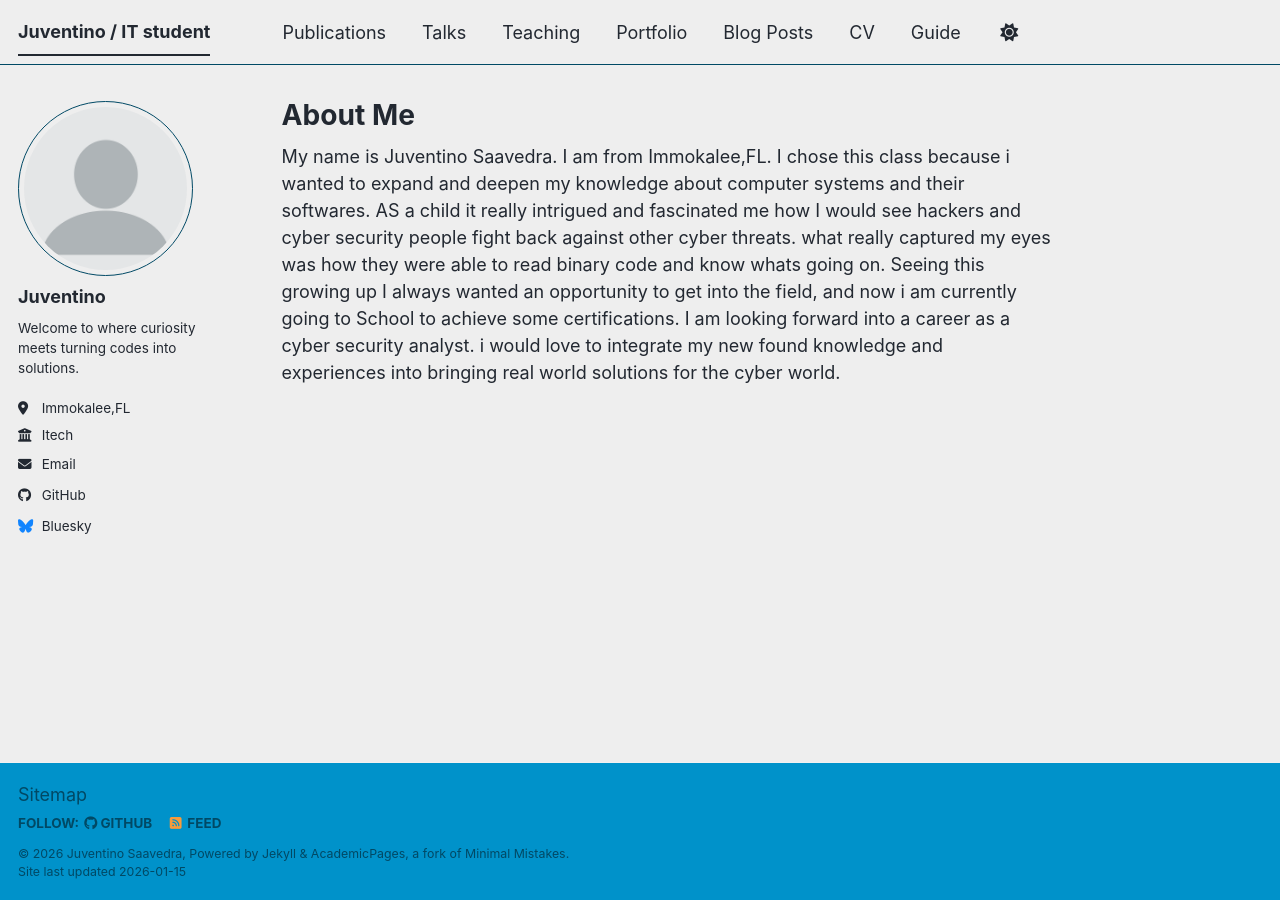
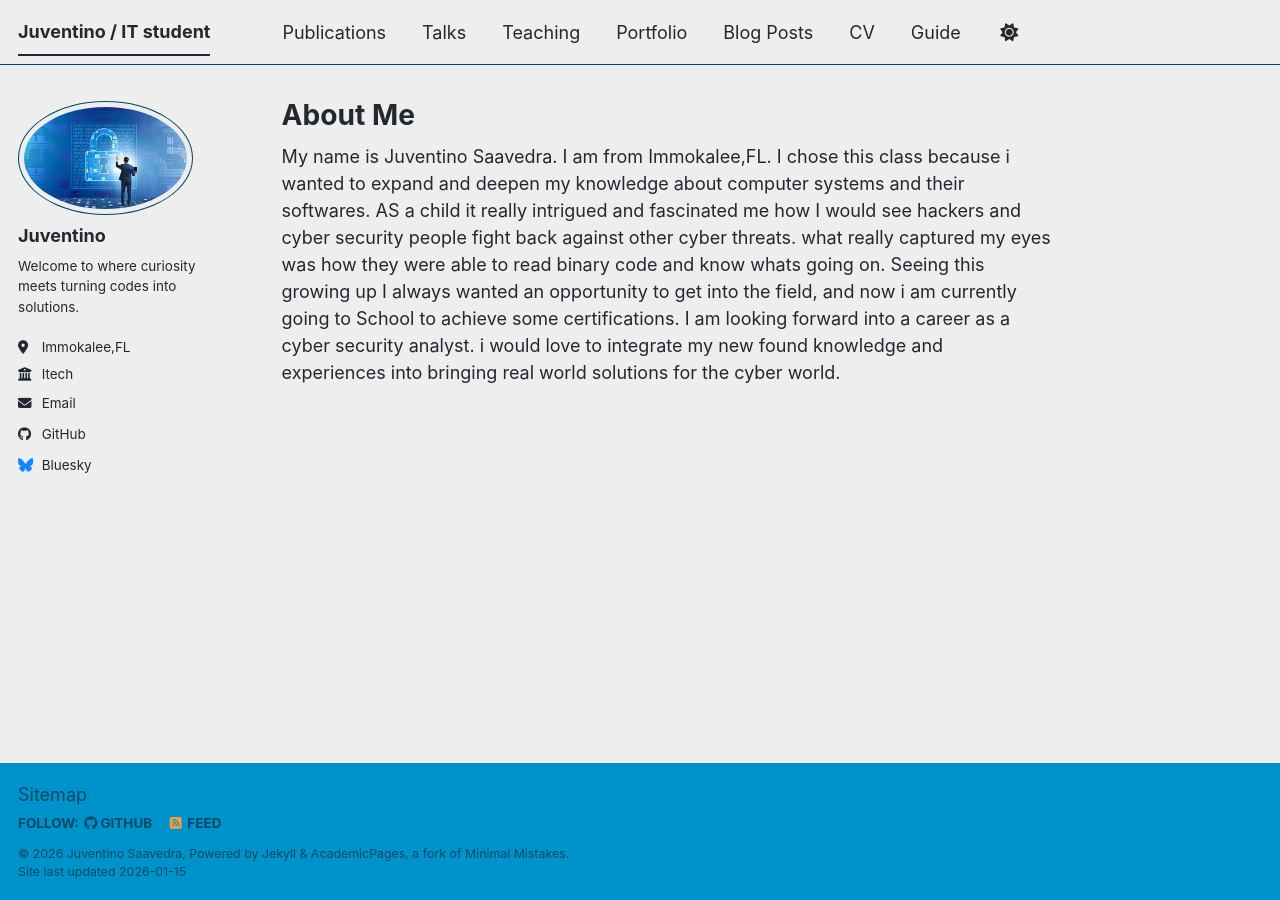
Before and after one commit to Juven2467/juven2467.github.io, a Jekyll site: the page built from _pages/about.md, in a window 1280 px wide. Built offline with Jekyll 4.4.1, drawn with Linux system fonts in a browser that asks for light colours; a script bundle is joined from its source files by our own code; library files that are not in the unit come from our copies.

Commit message:
Update _config.yml

```diff
--- a/_config.yml
+++ b/_config.yml
@@ -23,7 +23,7 @@ repository               : "Juven2467/academicpages.github.io"
 #               Additional customization can be done by editing /_includes/author-profile.html
 author:
   # Biographic information
-  avatar           : "profile.png"
+  avatar           : "images.jpg"
   name             : "Juventino"
   pronouns         : # example: "she/her"
   bio              : "Welcome to where curiosity meets turning codes into solutions."
```
